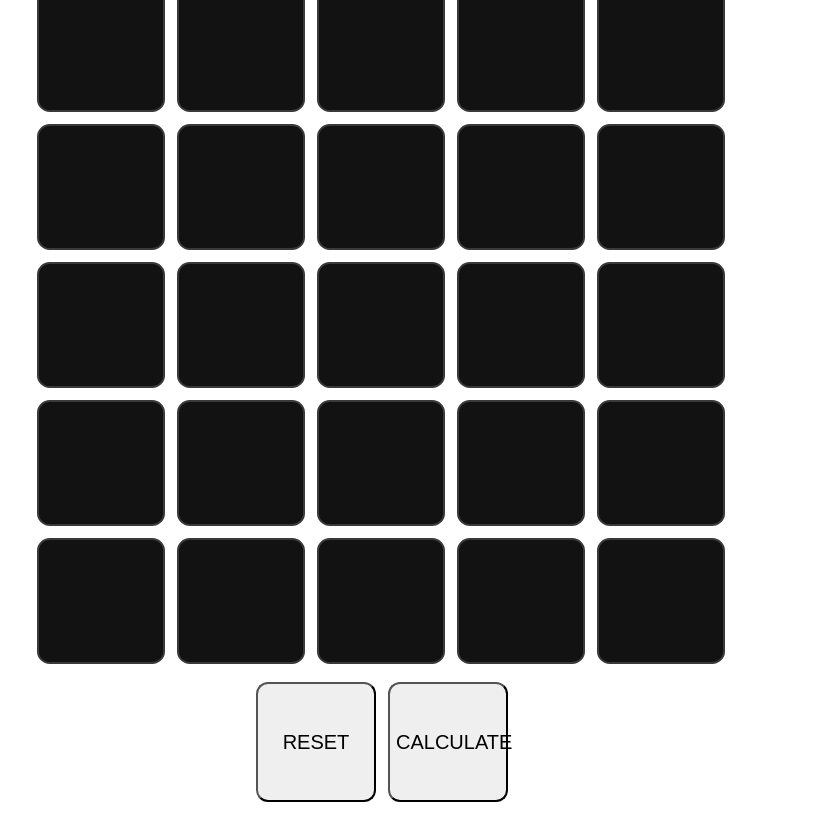
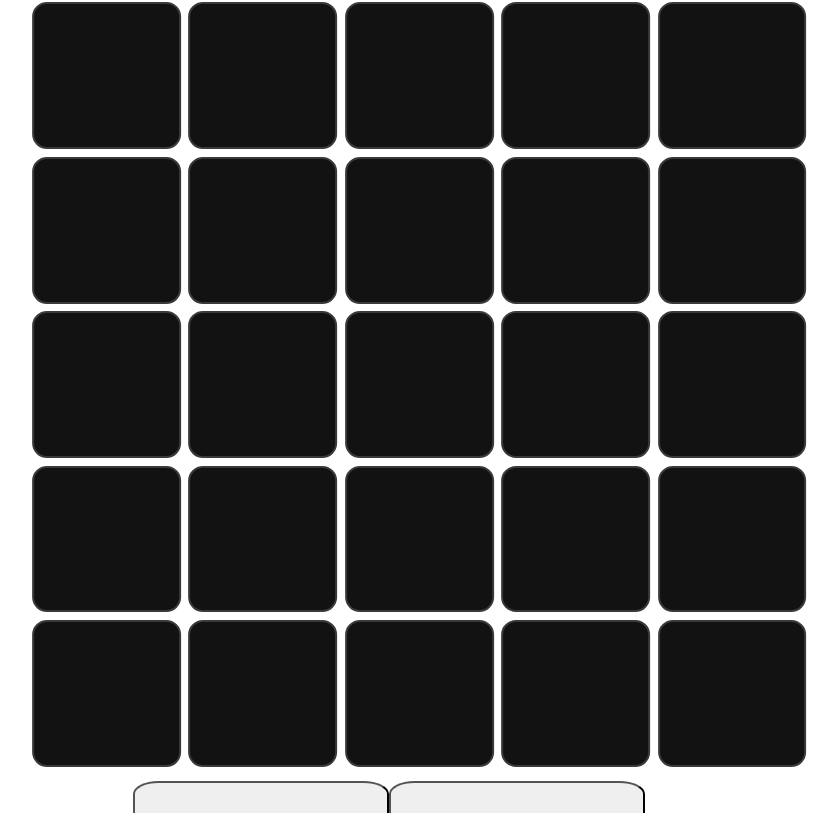
Before and after one commit to margiawanfitriani/ketriskrafts, a React (Create React App) app: page / in a window 1280 px wide. Shown: the part 238-1051 px from the top of the page, without its empty margins (251-1089 px from the left). Built offline with nearby package versions, Linux system fonts and the light colour scheme.

Commit message:
: reworked the grid to be in the proper orientation, and added some logic to keep words in that should exist

```diff
--- a/src/Kurdle/Kurdle.css
+++ b/src/Kurdle/Kurdle.css
@@ -1,6 +1,17 @@
-.container{
+.div-grid-holder {
+    margin-top: 10vh;
+    padding-top: 1vh;
+    display: flex;
+    justify-content: center;
+    align-items: center;
+    flex-grow: 1;
+    overflow: hidden;
+    flex-direction: column
+}
+
+.container {
     text-align: center;
-    }
+}
 
 .wordListDiv {
     border: 1px solid gray;
@@ -15,46 +26,41 @@
     color: #4CAF50;
 }
 
-.reset-btn{
+.action-btn {
     color: black;
-    width: 120px;
-    height: 120px;
+    width: 20vw;
+    height: 10vw;
     font-family: fantasy;
-    font-size: 20px;
+    font-size: 3vw;
     border-radius: 10%;
-    margin: 12px 6px;
+    /* margin: 12px 6px; */
     resize: none;
     white-space: normal;
     text-align: center;
     vertical-align: center;
     align-items: center;
     text-transform: uppercase;
-    transform: translate(-7px);
+    /* transform: translate(-7px); */
 }
 
-.reset-btn:hover{
+.action-btn:hover {
     background-color: bisque;
 }
 
-.reset-btn:active{
+.action-btn:active {
     background-color:#3a3a3c;
 }
 
-.kurdle-cell{
+.kurdle-cell {
     color: white;
-    width: 120px;
-    height: 120px;
+    width: 11vw;
+    height: 11vw;
     font-family: fantasy;
-    font-size: 80px;
+    font-size: 5vw;
     border: 2px solid #3a3a3c;
     border-radius: 10%;
-    margin: 6px 6px;
-    resize: none;
-    white-space: normal;
+    margin: .3vw .3vw;
     text-align: center;
-    vertical-align: center;
-    align-items: center;
-    justify-content: center;
     text-transform: uppercase;
 }
 
@@ -63,3 +69,11 @@
     outline: #00ffff solid 7px;
     text-align: center;
 }
+
+.kurdle-grid {
+    position: relative;
+    /* left: 50%; */
+    margin-top: 10px;
+    transform: translate(22%, 0%);
+    padding: 10px;
+}
--- a/src/Kurdle/Kurdle.tsx
+++ b/src/Kurdle/Kurdle.tsx
@@ -1,5 +1,5 @@
 import LetterSlot from './LetterSlot';
-import { Position } from './Position';
+import { Color, Position } from './Position';
 import { deepCopy } from '../Utilities/deepCopy';
 import Grid from '@mui/material/Grid'; // Grid version 1
 import './Kurdle.css';
@@ -12,9 +12,10 @@ type MyState = {
 };
 
 function createStartingGrid(): Position[][] {
-  var rows = new Array(5);
+  let rows: Position[][] = new Array(6);
   for (let index = 0; index < rows.length; index++) {
-    rows[index] = (Array(6).fill(new Position('', -1, index)))
+    let columnPosition: number = 0;
+    rows[index] = Array(5).fill(new Position('', -1, 0)).map((el: Position) => ({ ...el, Index: columnPosition++ }));
   }
   return rows;
 }
@@ -33,10 +34,27 @@ class Kurdle extends React.Component<any, MyState> {
   }
 
   filterWords() {
-    var calculatedWordList = words
-    this.state.gridList.forEach(col => {
-      col.forEach(position => {
-        calculatedWordList = trimWords(position, calculatedWordList)
+    let calculatedWordList = words
+    let greenLetters: Position[] = [];
+
+    this.state.gridList.forEach(row => {
+      row.forEach(letter => {
+        let overlappingLetters = greenLetters.filter((greenLetter) => greenLetter.Letter === letter.Letter)
+        if (overlappingLetters.length > 0) {
+          if (letter.Color !== Color.Grey) {
+            // If we have a grey letter that is the same as a green then don't filter
+            //TODOASDF: if we have a yellow, and a green, then we need to only find words where there are both the green and another occurance of the same
+            // letter in the word right now the way I have it written would mean making some changes to how the processing gets done. I am just a little too
+            // lazy right now to fix that
+            calculatedWordList = trimWords(letter, calculatedWordList)
+          }
+        } else {
+          calculatedWordList = trimWords(letter, calculatedWordList)
+        }
+
+        if (letter.Color === Color.Green) {
+          greenLetters = greenLetters.concat(letter)
+        }
       })
     });
 
@@ -45,8 +63,8 @@ class Kurdle extends React.Component<any, MyState> {
 
   updateLetterAccuracy(row: number, col: number) {
     let copiedLetters: Position[][] = deepCopy(this.state.gridList);
-    if (++copiedLetters[row][col].Accuracy === 3) {
-      copiedLetters[row][col].Accuracy = -1;
+    if (++copiedLetters[row][col].Color === 3) {
+      copiedLetters[row][col].Color = -1;
     }
 
     this.setState({ gridList: deepCopy(copiedLetters) });
@@ -67,10 +85,10 @@ class Kurdle extends React.Component<any, MyState> {
 
   render() {
     return (
-      <div>
+      <div className="div-grid-holder">
         <Grid
           container
-          style={{ marginTop: '10vh' }}
+          className="kurdle-grid"
           direction='row'
           justifyContent='center'
           alignItems='center'
@@ -78,10 +96,9 @@ class Kurdle extends React.Component<any, MyState> {
         >
           {this.state.gridList.map((row, rowIndex) => {
             return (
-              // TODOASDF IN THE FUTURE FIX THIS TO BE A CONTAINER WITH COLOUMN DIRECTION
-              <Grid key={rowIndex}>
+              <Grid container key={rowIndex}>
                 {row.map((col, colIndex) => (
-                  <Grid item>
+                  <Grid item key={colIndex}>
                     <LetterSlot
                       position={this.state.gridList[rowIndex][colIndex]}
                       onClick={() =>
@@ -98,8 +115,8 @@ class Kurdle extends React.Component<any, MyState> {
           })}
         </Grid>
         <div className='container'>
-          <button className='reset-btn' onClick={() => this.setState({ ...initialState })}>RESET</button>
-          <button className='reset-btn' onClick={this.filterWords.bind(this)}>Calculate</button>
+          <button className='action-btn' onClick={() => this.setState({ ...initialState })}>RESET</button>
+          <button className='action-btn' onClick={this.filterWords.bind(this)}>Calculate</button>
         </div>
         <div className='wordListDiv'>
           <h1 className='wordListHeader'>Possible Words</h1>
--- a/src/Kurdle/LetterSlot.tsx
+++ b/src/Kurdle/LetterSlot.tsx
@@ -29,7 +29,7 @@ function LetterSlot(props: myProps) {
       value={props.position.Letter}
       onChange={(e) => props.onChange(e)}
       style={{
-        background: colorPicker(props.position.Accuracy),
+        background: colorPicker(props.position.Color),
       }}
     ></input>
   );
--- a/src/Kurdle/Position.tsx
+++ b/src/Kurdle/Position.tsx
@@ -7,12 +7,12 @@ export enum Color {
 
 export class Position {
   Letter: string = '';
-  Accuracy: Color = Color.Nothing;
+  Color: Color = Color.Nothing;
   Index: number;
 
-  constructor(letter: string, accuracy: number, index: number) {
+  constructor(letter: string, color: Color, index: number) {
     this.Letter = letter;
-    this.Accuracy = accuracy;
+    this.Color = color;
     this.Index = index;
   }
 }
--- a/src/Kurdle/WordProcessor.tsx
+++ b/src/Kurdle/WordProcessor.tsx
@@ -2,7 +2,7 @@ import { Position, Color } from './Position';
 
 export const trimWords = (position: Position, calculatedWordList: string[]): string[] => {//There are probably tons of improvements for this (especially with yellows)
     if (position.Letter !== '') {
-        switch (position.Accuracy) {
+        switch (position.Color) {
             case Color.Grey:
                 return calculatedWordList.filter(word => !word.includes(position.Letter, 0));
             case Color.Yellow:
--- a/src/Utilities/deepCopy.js
+++ b/src/Utilities/deepCopy.js
@@ -1,5 +1,5 @@
 export function deepCopy(obj) {
-  var copy;
+  let copy;
 
   // Handle the 3 simple types, and null or undefined
   if (null == obj || 'object' != typeof obj) return obj;
@@ -14,7 +14,7 @@ export function deepCopy(obj) {
   // Handle Array
   if (obj instanceof Array) {
     copy = [];
-    for (var i = 0, len = obj.length; i < len; i++) {
+    for (let i = 0, len = obj.length; i < len; i++) {
       copy[i] = deepCopy(obj[i]);
     }
     return copy;
@@ -23,7 +23,7 @@ export function deepCopy(obj) {
   // Handle Object
   if (obj instanceof Object) {
     copy = {};
-    for (var attr in obj) {
+    for (let attr in obj) {
       if (obj.hasOwnProperty(attr)) copy[attr] = deepCopy(obj[attr]);
     }
     return copy;
```
Also changed, not shown: 1 other file (tests, documents, lock files or other folders).
